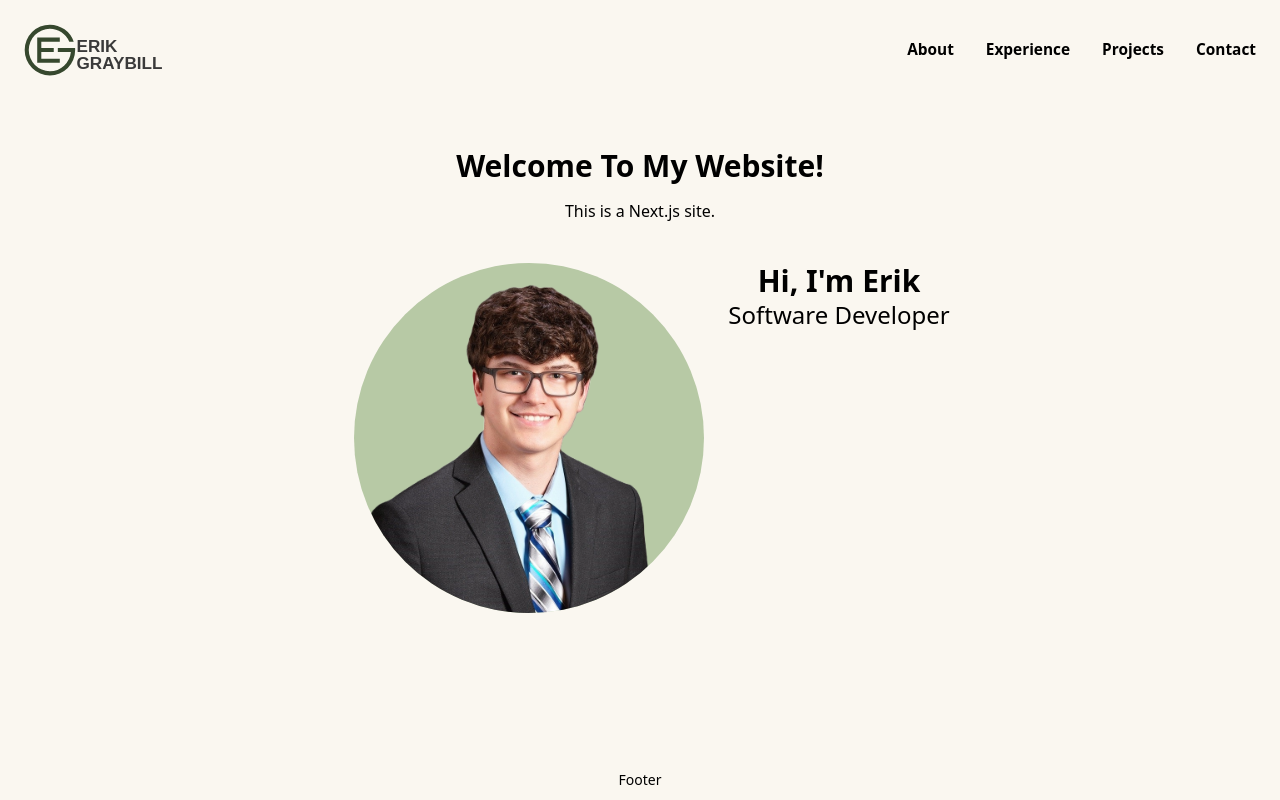
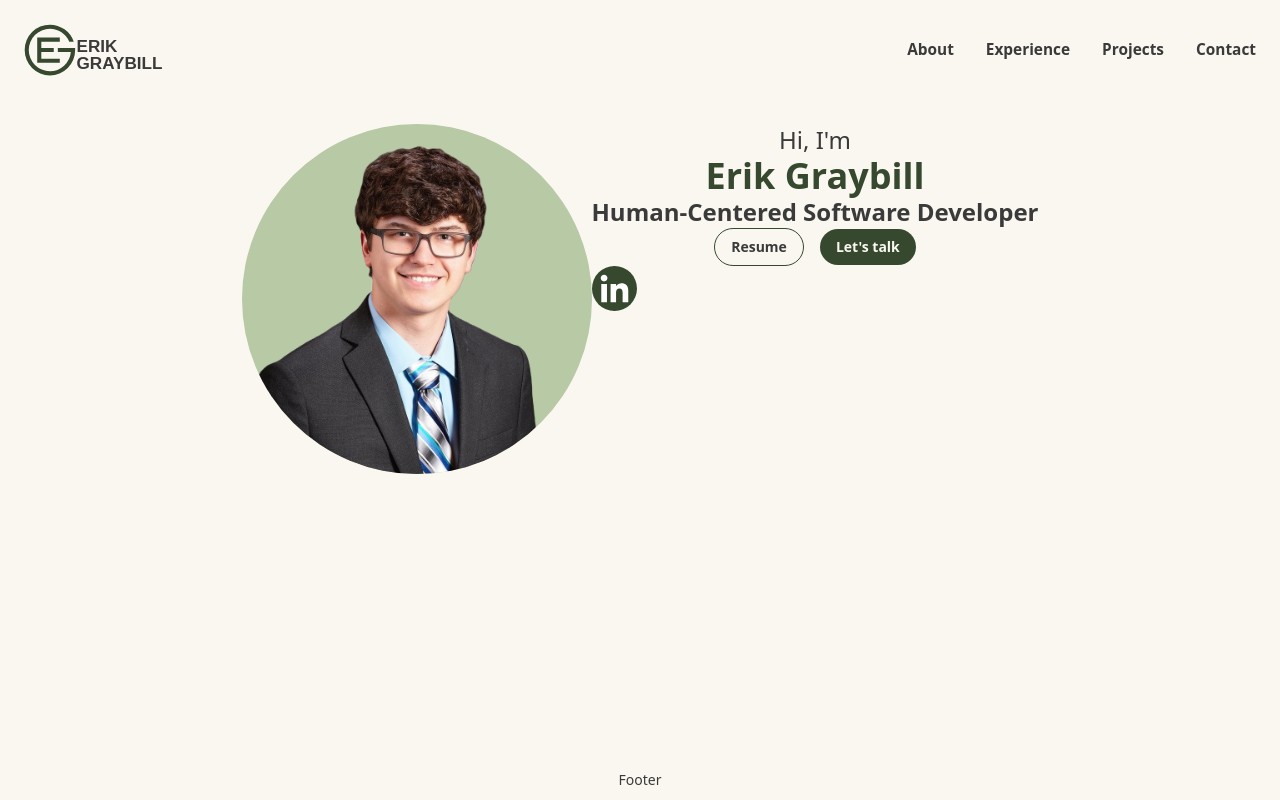
Before and after one commit to erikgraybill/portfolio-site, a Next.js app: page / in a window 1280 px wide. Built offline with nearby package versions, Linux system fonts and the light colour scheme.

Commit message:
added resume, buttons/styling, etc

```diff
--- a/src/app/components/header.tsx
+++ b/src/app/components/header.tsx
@@ -44,7 +44,7 @@ export default function Header() {
                 leaveTo="opacity-0 scale-95"
             >
                 <PopoverPanel focus className="absolute inset-x-0 top-0 origin-top-right transform p-2 transition md:hidden">
-                    <div className="rounded-lg bg-erg-second-accent-tan shadow-lg ring-1 ring-erg-primary-accent-green ring-opacity-5 divide-y-2 divide-erg-highlight-sage">
+                    <div className="rounded-lg bg-erg-background-white shadow-lg ring-1 ring-erg-primary-accent-green ring-opacity-5 divide-y-2 divide-erg-highlight-sage">
                         <div className="px-5 pt-5 pb-6">
                             <div className="flex items-center justify-between">
                                 <Image
--- a/src/app/globals.css
+++ b/src/app/globals.css
@@ -14,6 +14,7 @@
 
 html {
   scroll-behavior: smooth;
+  color: var(--color-erg-text-gray)
 }
 
 a, .btn {
--- a/src/app/page.tsx
+++ b/src/app/page.tsx
@@ -1,21 +1,29 @@
+"use client";
+
 import Image from "next/image";
 
 export default function Home() {
   return (
-    <div className="text-center pt-12">
-      <h1 className="text-3xl capitalize font-bold mb-4">
-        Welcome to my website!
-      </h1>
-      <p className="text-[16px]">This is a Next.js site.</p>
-      <div className=" flex justify-center mt-10 space-x-6">
-        <div className="bg-erg-highlight-sage rounded-full ml-6">
-          <Image src="/Erik-headshot-transparent2.png" alt="headshot" width={350} height={350} priority objectFit="contain" className="rounded-full" />
+    <section id="profile" className="flex justify-center mt-6 text-center mx-3">
+      <div id="headshot" className="align-middle">
+        <Image src="/Erik-headshot-transparent2.png" alt="headshot" width={350} height={350} priority className="bg-erg-highlight-sage rounded-full" />
+      </div>
+      <div>
+        <p className="text-2xl font-medium">Hi, I&#39;m</p>
+        <p className="text-4xl capitalize font-bold text-erg-primary-accent-green">Erik Graybill</p>
+        <p className="text-2xl capitalize font-semibold">Human-Centered Software Developer</p>
+        <div id="btns" className="space-x-4">
+          <button className="bg-transparent transition duration-300 border border-erg-primary-accent-green hover:bg-erg-highlight-sage text-erg-text-gray font-bold py-2 px-4 rounded-full cursor-pointer" onClick={() => window.open("/ErikGraybill_SoftwareDeveloper_Resume.pdf")}>
+            Resume
+          </button>
+          <button className="bg-erg-primary-accent-green transition duration-300 hover:bg-erg-highlight-sage text-erg-background-white hover:text-erg-text-gray font-bold py-2 px-4 rounded-full cursor-pointer" onClick={() => document.location='/#contact'}>
+            Let&#39;s talk
+          </button>
         </div>
-        <div>
-          <p className="text-3xl capitalize font-bold">Hi, I&#39;m Erik</p>
-          <p className="text-2xl capitalize">Software Developer</p>
+        <div id="socials" className="flex">
+          <Image src="/LinkedIn.svg" alt="headshot" width={45} height={45} priority className="hover: cursor-pointer" onClick={() => window.open("https://www.linkedin.com/in/erik-graybill/")}/>
         </div>
       </div>
-    </div>
+    </section>
   );
 }
```
Also changed, not shown: public/LinkedIn.svg (added), 1 other file (tests, documents, lock files or other folders).
